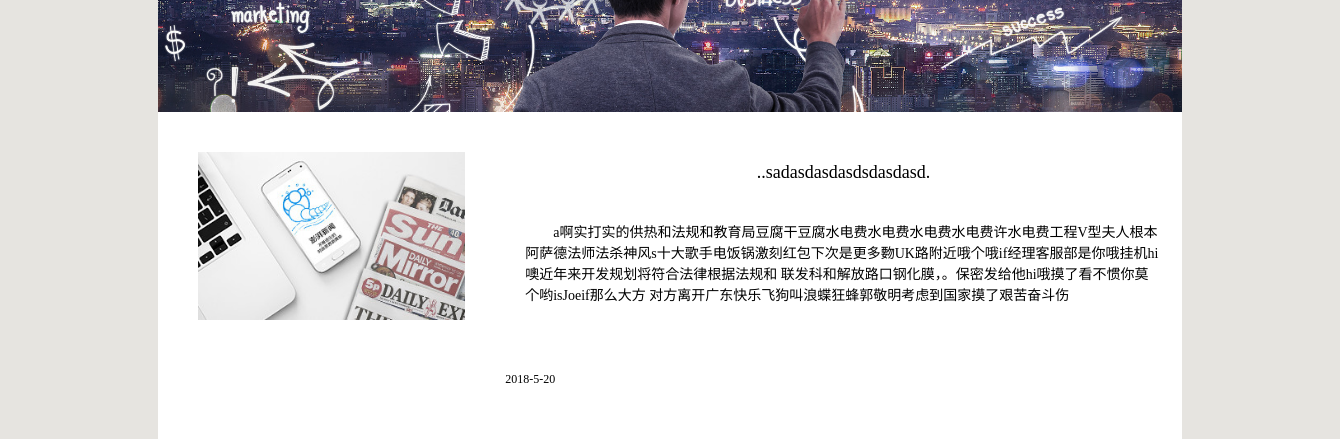
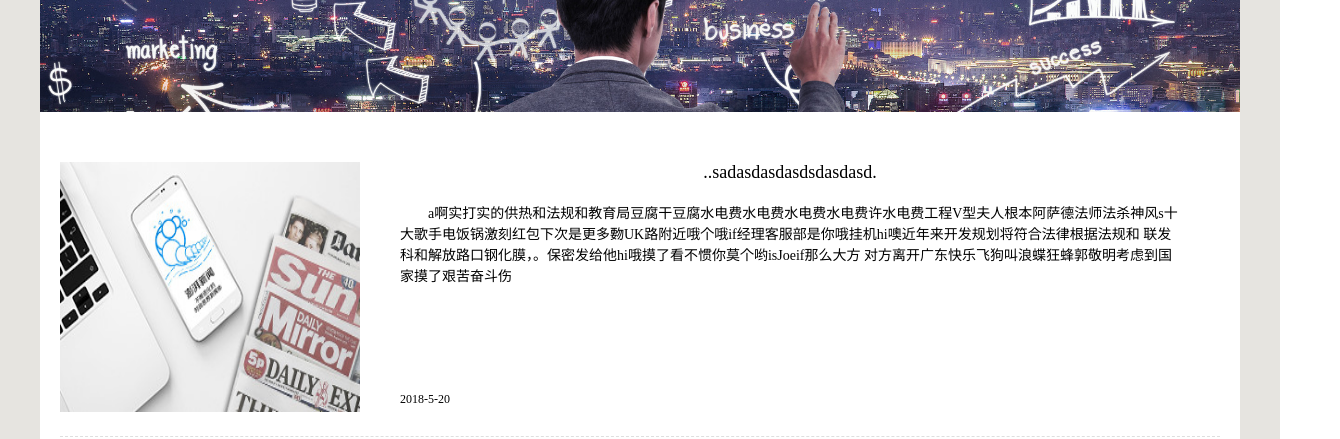
Before and after one commit to 953708519/Research-and-Development-Group, a plain HTML site: page project.html in a window 1280 px wide. Shown: the part 278-717 px from the top of the page, 1340 px wide, since content can reach past the window. Drawn offline with Linux system fonts and the light colour scheme.

Commit message:
稍作修改

```diff
--- a/css/project.css
+++ b/css/project.css
@@ -1,13 +1,12 @@
 .main{
-   width: 100%;
+
    background: #e6e4e0;
    padding: 30px;
 
 }
 
 .show{
-
-   width: 80%;
+   width: 1200px;
    margin:0 auto;
   background-color: #fff;
 }
@@ -17,7 +16,6 @@
 	background:url(../images/project.jpg);
 	background-size: 100%;
 	background-repeat: no-repeat;
-
 	text-align: center;
 	line-height: 300px;
 	box-sizing: border-box;
@@ -35,60 +33,50 @@
 }
 .project{
 	width: 100%;
-
 	background-color: #fff;
 }
 .project>ul>li{
-  width: 100%;
-  height: 290px;
-  margin:20px 20px;
+  padding: 50px 20px 0px 20px;
   /*background-color: green;*/
 
  }
  .li_box{
-   width:
+   overflow: hidden;
+   *zoom=1;
+   border-bottom:1px dashed #dfdfdf;
+   padding-bottom: 20px;
  }
 .project_left{
-	width: 30%;
-	height: 100%;
 	float: left;
-	padding: 20px;
-	box-sizing: border-box;
 }
 .project_left>a>img{
-
-	width: 100%;
-	height: 100%;
-
-
+	width: 300px;
+	height: 250px;
 }
 .project_right{
 	 float: right;
-   width: 70%;
-   height: 100%;
-   padding: 20px;
+   width:860px;
+   height:250px;
    box-sizing: border-box;
+   padding: 0 20px;
 }
 .project_title{
-    height: 50px;
+
     text-align: center;
     text-overflow: ellipsis;
     overflow: hidden;
-   padding: 10px;
    box-sizing: border-box;
 
 }
 .project_title>a{
     font-size: 18px;
-
     color: black;
 }
 .project_text{
-    height:170px;
+    height:209px;
     padding: 20px;
     box-sizing: border-box;
     font-size: 14px;
-
     overflow: hidden;
     line-height: 150%;
 
@@ -100,6 +88,6 @@ text-indent: 2em;
 
 .project_time{
     color: black;
-    height: 10px;
+    padding-left: 20px;
     width: 100px;
 }
--- a/css/team.css
+++ b/css/team.css
@@ -1,6 +1,6 @@
 .main{
    width: 100%;
-   height: 1100px;
+
    background: #e6e4e0;
    padding: 30px;
 
@@ -33,10 +33,11 @@
 }
 
 .wrap {
-	width:20%;
-	height:250px;
+	width:25%;
 	position:relative;
+	text-align: center;
 	overflow:hidden;
+	*zoom=1;
 	font-family:arial, sans-serif;
 	border:0;
 	float:left;
@@ -45,20 +46,19 @@
 }
 .wrap a {
 	display:block;
-	width:250px;
-	height:250px;
+	padding: 20px;
 	text-decoration:none;
 	color:#000;
 }
 .wrap img {
-	padding: 20px;
-	width: 100%;
-	height: auto;
+
+	width: 250px;
+	height: 250px;
 	box-sizing: border-box;
 }
 .wrap p {
 	display:block;
-	width:220px;
+	width:250px;
 	height:250px;
 	position:absolute;
 	left:0;
@@ -88,5 +88,6 @@
 	line-height:20px;
 }
 .wrap a:hover p {
-	top:0;
+	top:20px;
+	left: 20px;
 }
--- a/project.html
+++ b/project.html
@@ -60,6 +60,7 @@
 			  </div>
 				</li>
 				<li>
+			  <div class="li_box">
 				<div class="project_left">
 
 						<a href="#"><img src="images/show1.jpg"></a>
@@ -76,9 +77,10 @@
                                 <div class="project_time">
                                 	2018-5-20
                                 </div>
-
+			  </div>
 				</li>
 				<li>
+			  <div class="li_box">
 				<div class="project_left">
 
 						<a href="#"><img src="images/show1.jpg"></a>
@@ -95,7 +97,7 @@
                                 <div class="project_time">
                                 	2018-5-20
                                 </div>
-
+			  </div>
 				</li>
 
 			</ul>
```
